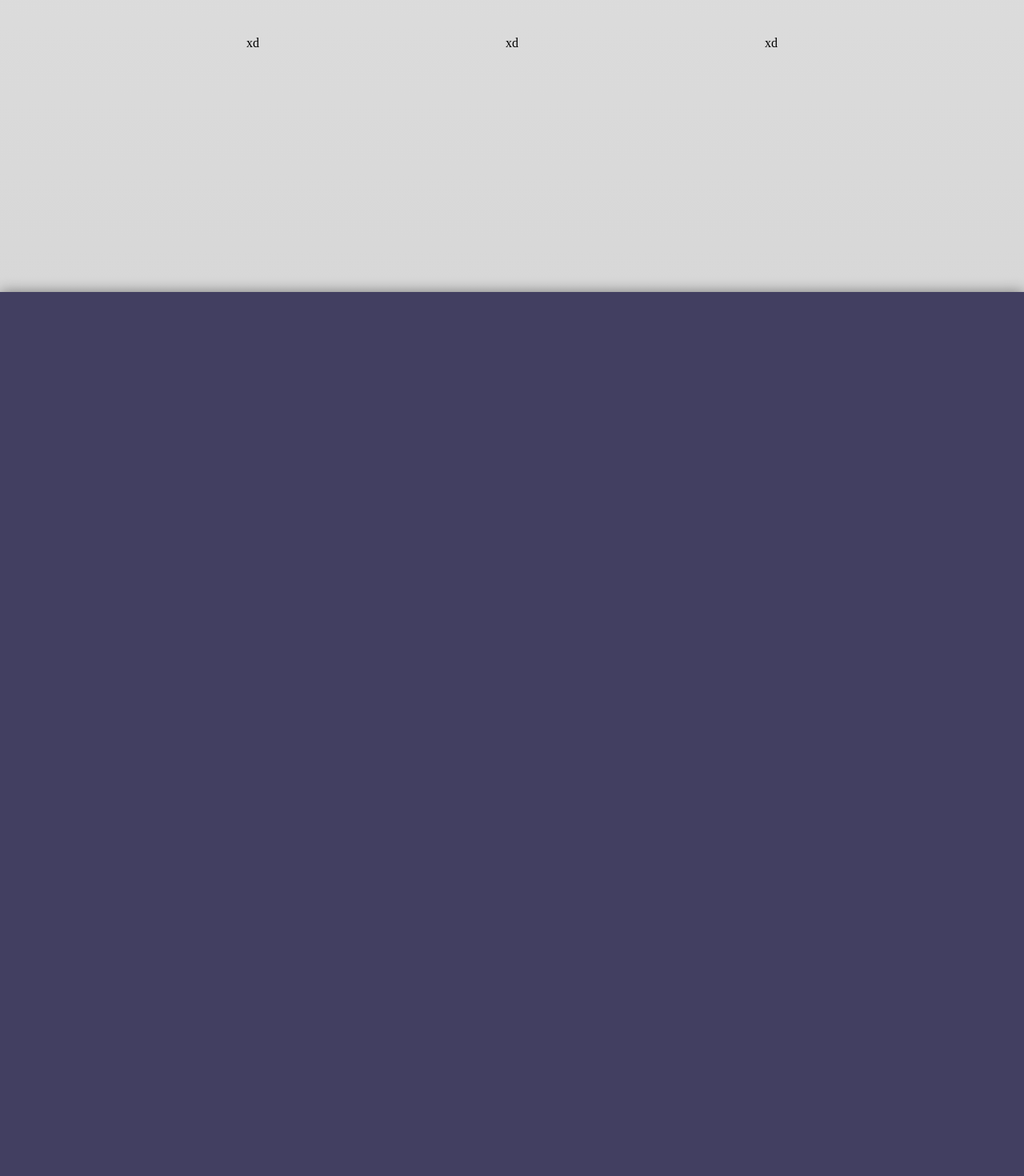
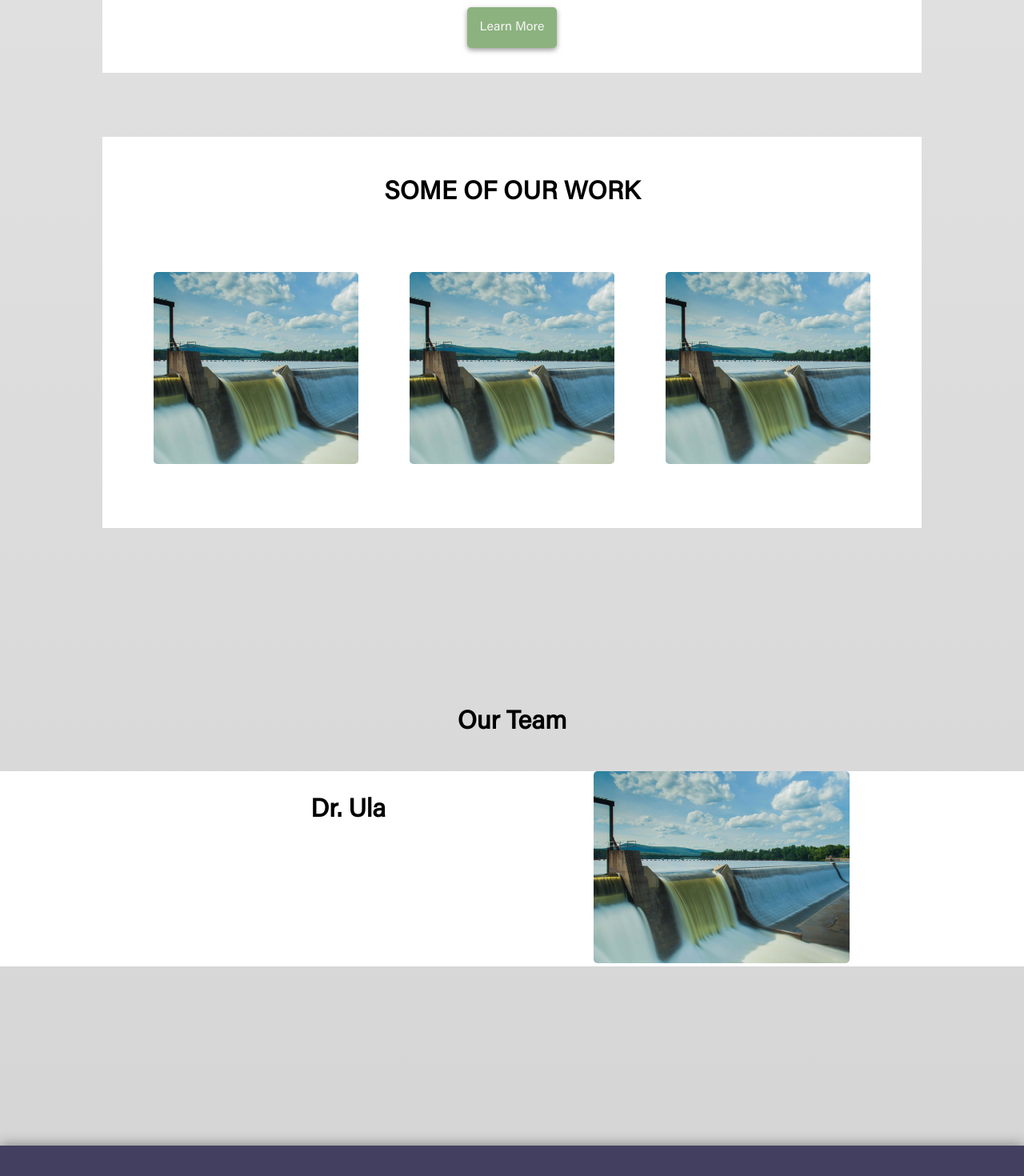
Before and after one commit to wangaj4/voltaic, a React (Create React App) app: page / in a window 1280 px wide. Shown: the part 1260-2730 px from the top of the page at 80% size. Before the commit the page ends 2025 px from the top, so only its background shows below. Built offline with nearby package versions, Linux system fonts and the light colour scheme.

Commit message:
homepage updates

```diff
--- a/src/App.js
+++ b/src/App.js
@@ -11,29 +11,34 @@ import React, {useState, useEffect, Fragment} from 'react';
 
 function App() {
 
-    const [Page, setPage] = useState(0);
+    const [Page, setPage] = useState("home");
 
     const handlePageChange = (data) =>{
         console.log(data);
+
+        window.scrollTo({
+            top:0,
+            behavior: "instant"
+        });
         setPage(data);
     };
 
   return (
       <Fragment>
           <Navbar viewSwapper = {handlePageChange}/>
-          {(Page===0) && (
+          {(Page==="home") && (
             <Home/>
           )}
-          {(Page===1) && (
+          {(Page==="about") && (
               <Home/>
           )}
-          {(Page===2) && (
+          {(Page==="services") && (
               <Services/>
           )}
-          {(Page===3) && (
+          {(Page==="portfolio") && (
               <Home/>
           )}
-          {(Page===4) && (
+          {(Page==="media") && (
               <Home/>
           )}
 
--- a/src/Bottombar.css
+++ b/src/Bottombar.css
@@ -2,7 +2,22 @@
 
 #bottomBar{
     width:100%;
-    height: 25rem;
+    height: 10rem;
     background-color: var(--secondary-color);
     box-shadow: 0 0 1rem rgba(0, 0, 0, 0.45);
+    padding-block:120px;
+    color:var(--primary-color);
 }
+
+.bottomContent{
+    position: relative;
+    width:90%;
+    margin-left: auto;
+    margin-right:auto;
+    display:flex;
+    justify-content: space-around;
+}
+
+.bottomCol{
+
+}
--- a/src/Bottombar.js
+++ b/src/Bottombar.js
@@ -4,7 +4,11 @@ import './Bottombar.css';
 function Bottombar(props){
     return (
         <div id = "bottomBar">
-
+            <div className={"bottomContent"}>
+                <div className={"bottomCol"}>xd</div>
+                <div className={"bottomCol"}>xd</div>
+                <div className={"bottomCol"}>xd</div>
+            </div>
         </div>
     );
 }
--- a/src/Home.css
+++ b/src/Home.css
@@ -19,8 +19,8 @@
     left:0;
     width:100%;
     height: var(--titleBannerHeight);
-    background: linear-gradient(to left, transparent,black 95%);
-    opacity: 60%;
+    background: linear-gradient(to bottom, transparent,black 99%);
+    opacity: 45%;
 }
 
 .most{
@@ -72,8 +72,8 @@
     background-color: var(--fourth-color);
     color: whitesmoke;
     font-family: acumin, "Times New Roman", "Helvetica Neue", sans-serif;
-    border-radius: 10px;
-    box-shadow: 0 0.15rem 0.3rem rgba(0, 0, 0, 0.4);
+    box-shadow: 0 0.15rem 0.4rem rgba(0, 0, 0, 0.4);
+    border-radius: 5px;
     transition: 0.3s all;
     cursor: pointer;
 }
@@ -84,10 +84,36 @@
 
 
 .contentBanner{
-    background: linear-gradient(to center, lightgray,var(--primary-color) 25%);
-    width:100%;
+    background: white;
+    width:80%;
+    margin-inline:10%;
     min-height:20rem;
     text-align: center;
+
+}
+
+.flexBanner{
+    background: white;
+    display: flex;
+    width:80%;
+    padding-inline:10%;
+    margin-block:4rem;
+}
+
+.seventy{
+    flex-basis: 70%;
+}
+
+.thirty{
+    .flex-basis:30%;
+}
+
+.sixty{
+    flex-basis:60%;
+}
+
+.forty{
+    flex-basis: 40%;
 }
 
 
@@ -101,7 +127,7 @@
 
 .centerText{
     text-align: center;
-    padding-inline:10%;
+    padding-inline:20%;
     padding-top:4%;
     font-family: acumin, "Times New Roman", "Helvetica Neue", sans-serif;
     font-size:1.5rem;
@@ -124,15 +150,119 @@
 
 
 .spacer{
-    height:15rem;
+    height:5rem;
+}
+
+.spacer2{
+    height:10rem;
 }
 
 
 .contain{
     display: flex;
     justify-content: space-evenly;
+    padding-block:5rem;
 }
 
 .item{
-    position:relative;
+    height:15rem;
+    width:25%;
+    background-size: cover !important;
+    background-attachment: fixed;
+    display: inline-flex;
+    cursor: pointer;
+    border-radius: 5px;
+
 }
+
+.item:hover{
+    top:-1rem;
+}
+
+.image1{
+    background: url("./img/temporarytitle.jpg");
+}
+
+.image2{
+    background: url("./img/temporarytitle.jpg");
+}
+
+.image3{
+    background: url("./img/temporarytitle.jpg");
+}
+
+
+.infoBox{
+    display: inline-flex;
+    position: absolute;
+    width:90%;
+    height:30rem;
+    justify-self: center;
+    background-color: var(--secondary-color);
+    margin-top:-3rem;
+
+    transition-property: all;
+    transition-timing-function: cubic-bezier(0.1, 0, 0, 1);
+    transition-duration: 0.6s;
+
+}
+
+.flat{
+    width:0;
+}
+
+.wide{
+    width: 90%;
+}
+
+
+#x{
+    font-weight:400;
+    font-size:3rem;
+    position: absolute;
+    top:0;
+    right:0;
+    cursor: pointer;
+
+    margin:1rem;
+
+    transition:0.2s all;
+
+
+
+}
+
+
+.bar {
+    display: block;
+    width: 30px;
+    height: 3px;
+    background-color: whitesmoke;
+    margin: 6px auto;
+    transition: background-color 0.3s;
+}
+
+#x .bar:nth-child(1){
+    transform:translateY(9px) rotate(45deg);
+}
+
+#x .bar:nth-child(2){
+    transform:rotate(-45deg);
+}
+
+#x:hover .bar{
+    background-color: #aaa;
+}
+
+
+
+
+.teamImage{
+    height:15rem;
+    width:20rem;
+    background-size: cover !important;
+    display: inline-flex;
+    cursor: pointer;
+    border-radius: 5px;
+    background: url("./img/temporarytitle.jpg");
+}
--- a/src/Home.js
+++ b/src/Home.js
@@ -16,8 +16,20 @@ function Home() {
 
     },[]);
 
+    const openInfoBox = (index) =>{
+        console.log(index);
+        document.getElementById("infoBox").classList.add("wide");
+        document.getElementById("x").classList.add("appear");
+    };
+
+    const closeInfoBox = () =>{
+        document.getElementById("infoBox").classList.remove("wide");
+        document.getElementById("x").classList.remove("appear");
+    }
+
     return (
         <div>
+
             <div className={"titleBanner"}>
                 <div className={"darkTint"}/>
                 <div className = {"most"}>
@@ -26,9 +38,6 @@ function Home() {
                     </div>
                     <div className={"subText"}>
                        Data driven analysis to establish cost-reducing efficiency measures in water districts
-                    </div>
-                    <div className={"button"}>
-                        Learn More
                     </div>
                 </div>
 
@@ -43,20 +52,52 @@ function Home() {
                     incididunt ut labore et dolore magna aliqua. Ut enim ad minim veniam, quis nostrud
                     exercitation ullamco laboris nisi ut aliquip. ex ea commodo consequat. Duis aute irure dolor in
                     reprehenderit in voluptate velit esse cillum dolore eu fugiat nulla pariatur.
+                    <br/><br/>
+                    Voltaic Analytica is sit amet, consectetur adipiscing elit, sed do eiusmod tempor
+                    incididunt ut labore et dolore magna aliqua. Ut enim ad minim veniam, quis nostrud
+                    exercitation ullamco laboris nisi ut aliquip. ex ea commodo consequat. Duis aute irure dolor in
+                    reprehenderit in voluptate velit esse cillum dolore eu fugiat nulla pariatur.
                 </div>
                 <div className={"button"}>
-                    Services
+                    Learn More
                 </div>
             </div>
 
             <div className={"spacer"}/>
             <div className={"contentBanner"}>
+                <div className={"centerHeader"}>
+                    SOME OF OUR WORK
+                </div>
                 <div className={"contain"}>
-                    <div className={"item hidden"}>xd</div>
-                    <div className={"item hidden"}>xd</div>
-                    <div className={"item hidden"}>xd</div>
+                    <div className={"item hidden image1"} onClick={()=>openInfoBox(0)}></div>
+                    <div className={"item hidden image2"} onClick={()=>openInfoBox(1)}></div>
+                    <div className={"item hidden image3"} onClick={()=>openInfoBox(2)}></div>
+
+                    <div className={"infoBox flat"} id={"infoBox"}>
+                        <div id={"x"} className={"hidden"} onClick={()=>closeInfoBox()}>
+                            <div className="bar"/>
+                            <div className="bar"/>
+                        </div>
+                    </div>
                 </div>
             </div>
+
+            <div className={"spacer2"}/>
+            <div className={"spacer"}>
+                <div className={"centerHeader"}>Our Team</div>
+            </div>
+
+            <div className={"flexBanner"}>
+                <div className={"sixty"}>
+                    <div className={"centerHeader"}>Dr. Ula</div>
+                </div>
+                <div className={"forty"}>
+                    <div className={"teamImage"}/>
+                </div>
+            </div>
+
+            <div className={"spacer2"}/>
+
         </div>
 
 
@@ -70,11 +111,11 @@ export default Home;
 window.addEventListener("scroll",homeTransitions)
 function homeTransitions() {
     console.log(document.documentElement.scrollTop);
-    if (document.documentElement.scrollTop > 100){
+    if (document.documentElement.scrollTop > 250){
         document.getElementById("mainDescription").classList.add("appear");
     }
 
-    if (document.documentElement.scrollTop > 700){
+    if (document.documentElement.scrollTop > 1100){
         var items = document.getElementsByClassName("item");
         for(let i = 0;i < items.length;i++){
             console.log("xd");
--- a/src/Navbar.js
+++ b/src/Navbar.js
@@ -11,13 +11,13 @@ function Navbar(props){
 
     return (
         <div id = "navbarBody">
-            <img src = {templogo} id="logo" onClick={() => navbarHandle(0)}/>
+            <img src = {templogo} id="logo" onClick={() => navbarHandle("home")}/>
             <div id = "linkContainer">
-                <span className = "navbarItem" onClick={() => navbarHandle(1)}>About Us</span>
-                <span className = "navbarItem" onClick={() => navbarHandle(2)}>Our Services</span>
-                <span className = "navbarItem" onClick={() => navbarHandle(3)}>Portfolio</span>
-                <span className = "navbarItem" onClick={() => navbarHandle(4)}>Media</span>
-                <span className = "navbarFocus" onClick={() => navbarHandle(5)}>Contact</span>
+                <span className = "navbarItem" onClick={() => navbarHandle("about")}>About Us</span>
+                <span className = "navbarItem" onClick={() => navbarHandle("services")}>Our Services</span>
+                <span className = "navbarItem" onClick={() => navbarHandle("portfolio")}>Portfolio</span>
+                <span className = "navbarItem" onClick={() => navbarHandle("media")}>Media</span>
+                <span className = "navbarFocus" onClick={() => navbarHandle("contact")}>Contact</span>
             </div>
 
         </div>
```
